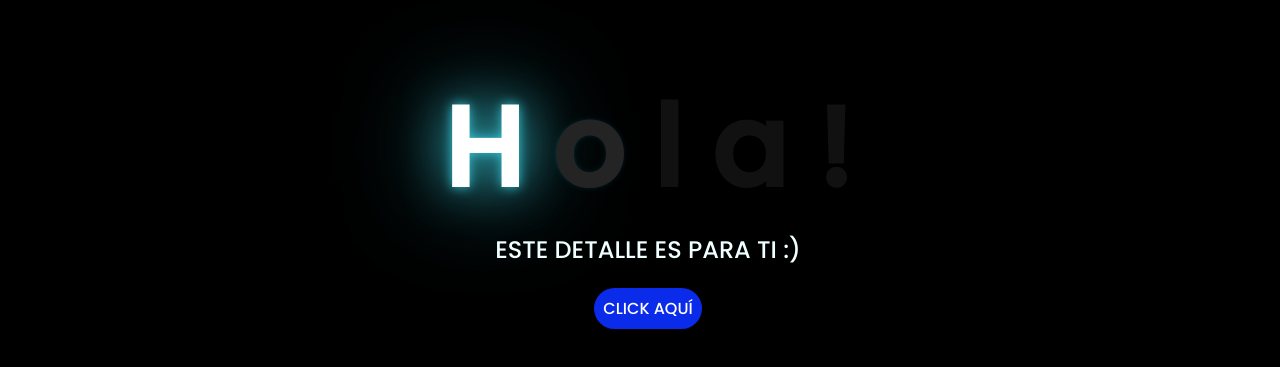
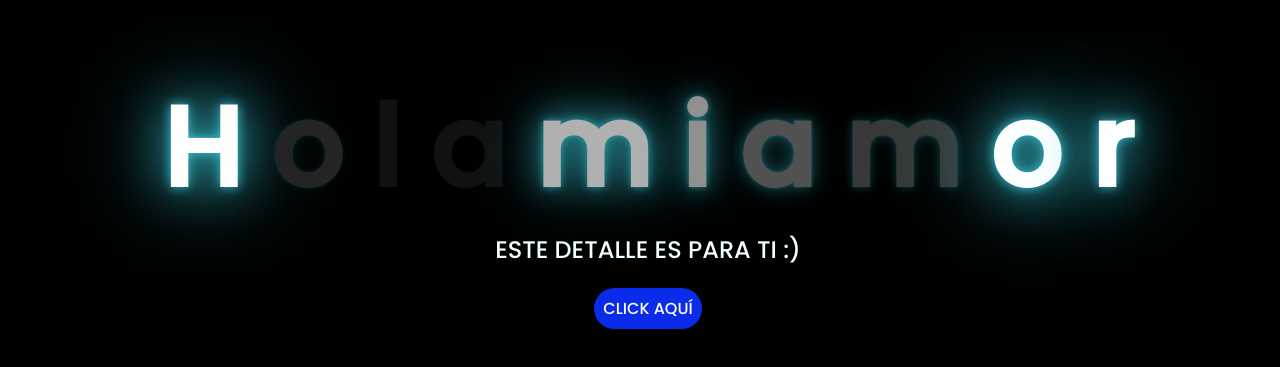
Before and after one commit to mauro128/almlf, a plain HTML site: page index.html in a window 1280 px wide. Shown: the part 139-506 px from the top of the page. Drawn offline with Linux system fonts and the light colour scheme.

Commit message:
Update index.html

```diff
--- a/index.html
+++ b/index.html
@@ -16,7 +16,14 @@
         <span>o</span>
         <span>l</span>
         <span>a</span>
-        <span>!</span>
+        <span></span>
+        <span>m</span>
+        <span>i</span>
+        <span></span>
+        <span>a</span>
+        <span>m</span>
+        <span>o</span>
+        <span>r</span>
     </div>
     <div class="description">
         <span>ESTE DETALLE ES PARA TI :)</span>
```
